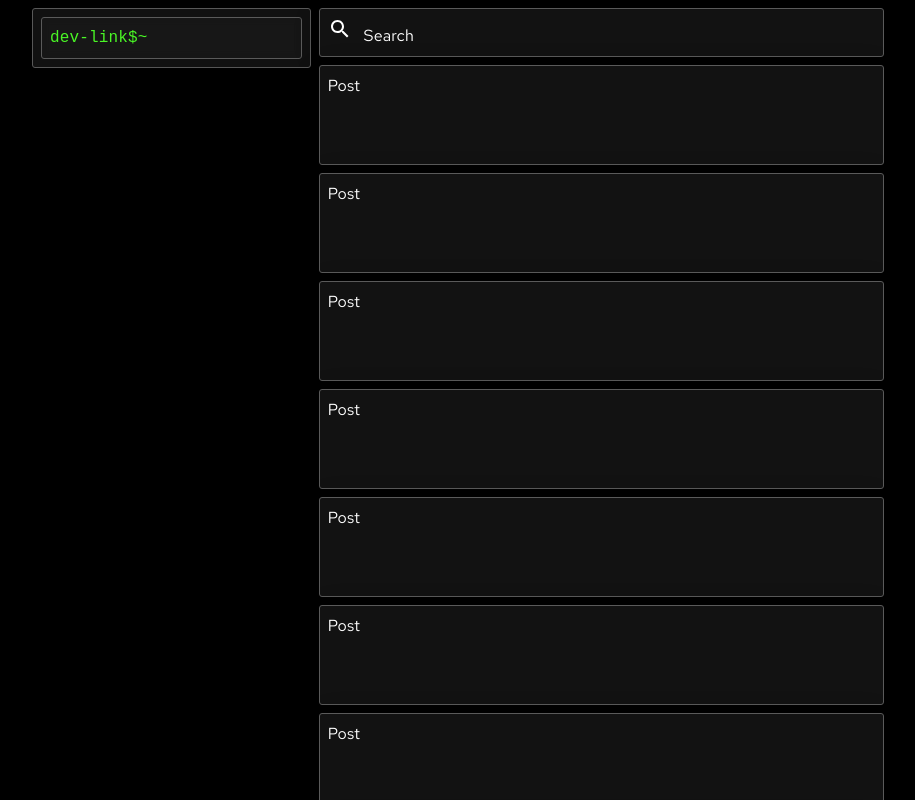
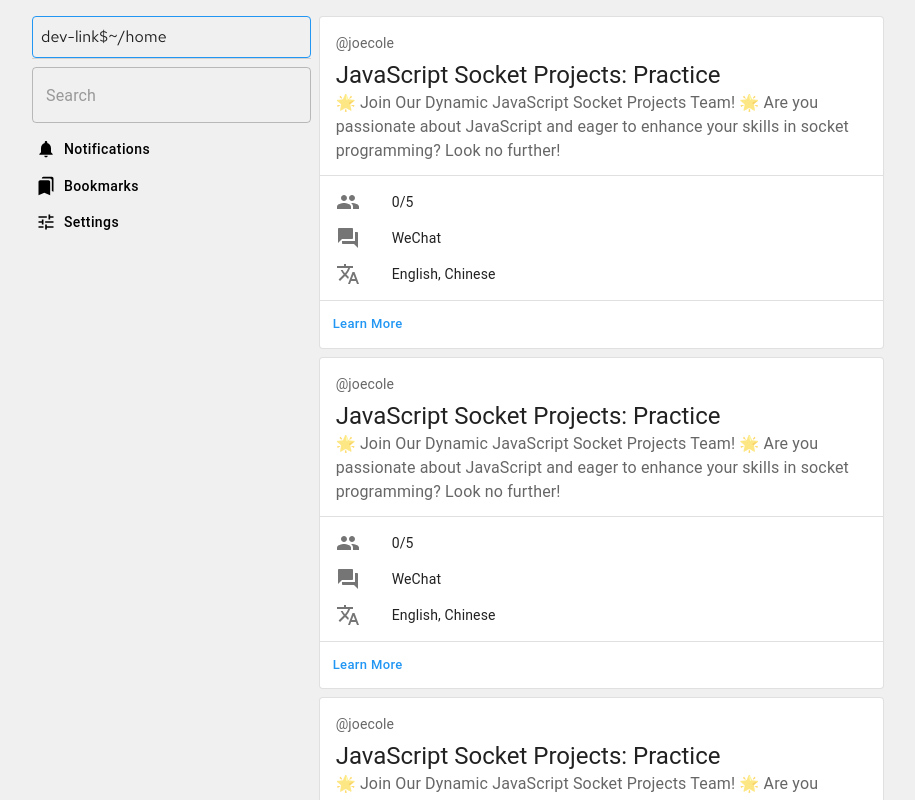
Before and after one commit to devnyxie/dev-link, a React (Vite) app in the folder apps/client/: page / in a window 1280 px wide. Shown: the top 800 px of the page, without its empty margins (182-1097 px from the left). Built offline with nearby package versions, Linux system fonts and the light colour scheme; a web font is replaced by a local one.

Commit message:
UI/UX Improvements

```diff
--- a/apps/client/src/App.tsx
+++ b/apps/client/src/App.tsx
@@ -5,34 +5,15 @@ import Box from "@mui/material/Box";
 import Paper from "@mui/material/Paper";
 import DemoPosts from "./components/DemoPosts";
 import SearchBar from "./components/SearchBar";
-// import List from "@mui/material/List";
-// import ListItem from "@mui/material/ListItem";
-// import ListItemButton from "@mui/material/ListItemButton";
-// import ListItemIcon from "@mui/material/ListItemIcon";
-// import ListItemText from "@mui/material/ListItemText";
-// import Divider from "@mui/material/Divider";
-// import InboxIcon from "@mui/icons-material/Inbox";
-// import DraftsIcon from "@mui/icons-material/Drafts";
+import Sidebar from "./components/Sidebar";
 
 function App() {
   return (
     <Container>
       <Grid container spacing={1}>
-        <Grid item xs={12} md={4}>
-          <div className="sticky-top pt-2">
-            <Box className="widget p-2" sx={{ borderColor: "secondary.main" }}>
-              <Box
-                className="widget p-2 text-monospace terminal-green"
-                sx={{ borderColor: "secondary.main" }}
-              >
-                dev-link$~
-              </Box>
-            </Box>
-          </div>
-        </Grid>
+        <Sidebar />
         <Grid item xs={12} md={8}>
-          <Box className="" sx={{ borderColor: "secondary.main" }}>
-            <SearchBar />
+          <Box className="pt-3" sx={{ borderColor: "secondary.main" }}>
             <DemoPosts />
           </Box>
         </Grid>
--- a/apps/client/src/components/DemoPosts.tsx
+++ b/apps/client/src/components/DemoPosts.tsx
@@ -1,25 +1,92 @@
-import { Box } from "@mui/material";
+import {
+  Avatar,
+  Box,
+  Button,
+  Card,
+  CardActions,
+  CardContent,
+  Divider,
+  List,
+  ListItem,
+  ListItemAvatar,
+  ListItemIcon,
+  ListItemText,
+  Typography,
+} from "@mui/material";
 import React from "react";
-
+import TranslateIcon from "@mui/icons-material/Translate";
+import ForumIcon from "@mui/icons-material/Forum";
+import GroupIcon from "@mui/icons-material/Group";
 function DemoPosts() {
+  const card = (
+    <React.Fragment>
+      <CardContent style={{ paddingBottom: 0 }}>
+        <Typography sx={{ fontSize: 14 }} color="text.secondary" gutterBottom>
+          @joecole
+        </Typography>
+        <Typography variant="h5" component="div">
+          JavaScript Socket Projects: Practice
+        </Typography>
+        <Typography sx={{ mb: 1.5 }} color="text.secondary">
+          🌟 Join Our Dynamic JavaScript Socket Projects Team! 🌟 Are you
+          passionate about JavaScript and eager to enhance your skills in socket
+          programming? Look no further!
+        </Typography>
+      </CardContent>
+      <Divider />
+      <CardContent style={{ padding: 0 }}>
+        <List dense={true}>
+          {["Capacity", "Communication", "Language"].map((itemName) => {
+            let Icon: JSX.Element | undefined;
+            let text: string | "...";
+            switch (itemName) {
+              case "Capacity":
+                Icon = <GroupIcon />;
+                text = "0/5";
+                break;
+              case "Communication":
+                Icon = <ForumIcon />;
+                text = "WeChat";
+                break;
+              case "Language":
+                Icon = <TranslateIcon />;
+                text = "English, Chinese";
+                break;
+              default:
+                text = "...";
+                break;
+            }
+            return (
+              <ListItem key={itemName}>
+                {Icon && <ListItemIcon>{Icon}</ListItemIcon>}
+                <ListItemText primary={text} />
+              </ListItem>
+            );
+          })}
+        </List>
+      </CardContent>
+      <Divider />
+      <CardActions>
+        <Button size="small" style={{ textTransform: "none" }}>
+          Learn More
+        </Button>
+      </CardActions>
+    </React.Fragment>
+  );
   const renderPosts = () => {
     const posts = [];
 
     for (let i = 0; i < 20; i++) {
       posts.push(
-        <Box
-          sx={{ borderColor: "secondary.main" }}
-          key={i}
-          style={{ height: "100px" }}
-          className="widget p-2 mb-2"
-        >
-          Post
-        </Box>
+        <Card variant="outlined" className="mb-2">
+          {card}
+        </Card>
       );
     }
 
     return posts;
   };
+
   return <>{renderPosts()}</>;
 }
 
--- a/apps/client/src/components/SearchBar.tsx
+++ b/apps/client/src/components/SearchBar.tsx
@@ -1,37 +1,76 @@
-import { Box } from "@mui/material";
+import { Box, InputAdornment } from "@mui/material";
 import React from "react";
-import NotificationsIcon from "@mui/icons-material/Notifications";
-import SearchIcon from "@mui/icons-material/Search";
+import { alpha, styled } from "@mui/material/styles";
+import TextField, { TextFieldProps } from "@mui/material/TextField";
+import { OutlinedInputProps } from "@mui/material/OutlinedInput";
+import { themeOptions } from "./Theme";
+
+export const RedditTextField = styled((props: TextFieldProps) => (
+  <TextField
+    InputProps={{ disableUnderline: true } as Partial<OutlinedInputProps>}
+    {...props}
+  />
+))(({ theme }) => ({
+  fieldset: {
+    borderColor: themeOptions.palette.primary.main,
+  },
+  "&:hover fieldset": {
+    //borderColor: "green!important" // works
+    borderColor: themeOptions.palette.primary.light + "!important", // doesnt work
+  },
+  "& .MuiFilledInput-root": {
+    overflow: "hidden",
+    borderRadius: 4,
+    backgroundColor: "transparent",
+    border: "1px solid ",
+    borderColor: theme.palette.mode === "light" ? "#E0E3E7" : "#2D3843",
+
+    transition: theme.transitions.create([
+      "border-color",
+      "background-color",
+      "box-shadow",
+    ]),
+    "&:hover": {
+      backgroundColor: theme.palette.mode === "light" ? "#F3F6F9" : "#1A2027",
+    },
+    "&.Mui-focused": {
+      backgroundColor: theme.palette.mode === "light" ? "#F3F6F9" : "#1A2027",
+    },
+  },
+}));
+
+//Styles for an input (disables the annoying hover border)
+const style = {
+  // fieldset: {
+  //   borderColor: themeOptions.palette.primary.main,
+  // },
+  "&:hover fieldset": {
+    borderColor: themeOptions.palette.primary.main + "!important", // doesnt work
+  },
+};
 
 function SearchBar() {
   return (
     <div
-      className="pt-2 pb-2"
+      className="pt-2 pb-2 "
       style={{
         zIndex: "2",
-        display: "flex",
-        alignItems: "center",
-        justifyContent: "start",
       }}
     >
-      <Box
-        className="widget p-2 w-100"
-        sx={{ borderColor: "secondary.main" }}
-        style={{ display: "inline-block" }}
-      >
-        <SearchIcon className="mr-2" /> Search
-      </Box>
-      {/* <Box
-        className="widget"
-        sx={{ borderColor: "secondary.main" }}
-        style={{
-          display: "inline-block",
-        }}
-      >
-        <NotificationsIcon
-          style={{ width: "25px", height: "auto", aspectRatio: "1/1" }}
-        />
-      </Box> */}
+      {/* <RedditTextField
+        label="Search"
+        // placeholder="Search"
+        className="w-100"
+        variant="filled"
+        style={{ marginTop: 0 }}
+      /> */}
+      <TextField
+        sx={style}
+        id="outlined-basic"
+        variant="outlined"
+        placeholder="Search"
+        className="w-100"
+      />
     </div>
   );
 }
--- /dev/null
+++ b/apps/client/src/components/Sidebar.tsx
@@ -0,0 +1,68 @@
+import {
+  Box,
+  Button,
+  ButtonGroup,
+  Divider,
+  Grid,
+  IconButton,
+  List,
+  ListItem,
+  ListItemButton,
+  ListItemIcon,
+  ListItemText,
+  TextField,
+} from "@mui/material";
+import React from "react";
+import NotificationsIcon from "@mui/icons-material/Notifications";
+import BookmarksIcon from "@mui/icons-material/Bookmarks";
+import TuneIcon from "@mui/icons-material/Tune";
+import SearchBar, { RedditTextField } from "./SearchBar";
+import { themeOptions } from "./Theme";
+
+function Sidebar() {
+  const buttons = [
+    { icon: <NotificationsIcon />, label: "Notifications" },
+    { icon: <BookmarksIcon />, label: "Bookmarks" },
+    { icon: <TuneIcon />, label: "Settings" },
+  ];
+
+  return (
+    <Grid item xs={12} md={4}>
+      <div className="sticky-top pt-3">
+        <Box className="" sx={{ border: "1px solid secondary" }}>
+          <Box
+            className="p-2"
+            sx={{
+              // border: "1px solid secondary",
+              // color: "white",
+              borderRadius: "4px",
+              border: `1px solid ${themeOptions.palette.primary.main}`,
+              // backgroundColor: themeOptions.palette.primary.dark,
+            }}
+          >
+            <span>dev-link$~/home</span>
+          </Box>
+
+          <Divider />
+
+          <SearchBar />
+          {/* --------------- */}
+          {buttons.map((button) => {
+            return (
+              <Button
+                className="w-100"
+                color="secondary"
+                startIcon={button.icon}
+                style={{ justifyContent: "start", textTransform: "none" }}
+              >
+                {button.label}
+              </Button>
+            );
+          })}
+        </Box>
+      </div>
+    </Grid>
+  );
+}
+
+export default Sidebar;
--- a/apps/client/src/components/Theme.tsx
+++ b/apps/client/src/components/Theme.tsx
@@ -1,17 +1,49 @@
 import { ThemeOptions, createTheme } from "@mui/material";
+
+const isDarkTheme = false;
 
 export const themeOptions = createTheme({
   palette: {
-    mode: "dark",
+    mode: isDarkTheme == true ? "dark" : "light",
     primary: {
-      main: "#ffffff",
+      main: "#2196F3", // Main shade of blue
+      dark: "#1565C0", // Darker shade of blue
+      light: "#64B5F6", // Lighter shade of blue
+      contrastText: "#2196F3",
     },
-    secondary: {
-      main: "#5a5a5a",
+    secondary: isDarkTheme
+      ? {
+          main: "#ffffff", // Main shade of blue
+        }
+      : {
+          main: "#000000", // Main shade of blue
+        },
+    background: isDarkTheme
+      ? {
+          default: "#121212", // Dark theme default background color
+          paper: "#1E1E1E", // Dark theme paper background color
+        }
+      : {
+          default: "#f0f0f0", // Light theme default background color
+          paper: "#ffffff", // Light theme paper background color
+        },
+  },
+
+  components: {
+    MuiOutlinedInput: {
+      styleOverrides: {
+        root: {
+          "&.Mui-focused .MuiOutlinedInput-notchedOutline": {
+            borderWidth: "1px", // Set the desired border width for focused state
+          },
+        },
+      },
     },
-    background: {
-      default: "#000000",
-      paper: "rgba(24,24,24,0.7)",
+    MuiButtonBase: {
+      defaultProps: {
+        // The props to change the default for.
+        disableRipple: true, // No more ripple, on the whole application 💣!
+      },
     },
   },
 });
--- a/apps/client/src/css/default.css
+++ b/apps/client/src/css/default.css
@@ -1,4 +1,8 @@
 /* Margin (start)*/
+.m-0 {
+  margin: 0;
+}
+
 .m-1 {
   margin: 0.25rem;
 }
@@ -79,6 +83,10 @@
   margin-top: 3rem;
 }
 
+.mb-0 {
+  margin-bottom: 0;
+}
+
 .mb-1 {
   margin-bottom: 0.25rem;
 }
@@ -101,6 +109,10 @@
 /* Margin (end)*/
 
 /* Padding (start)*/
+.p-0 {
+  padding: 0 !important;
+}
+
 .p-1 {
   padding: 0.25rem;
 }
@@ -180,6 +192,10 @@
   padding-top: 3rem;
 }
 
+.pb-0 {
+  padding-bottom: 0;
+}
+
 .pb-1 {
   padding-bottom: 0.25rem;
 }
@@ -218,3 +234,16 @@
 .terminal-green {
   color: #4af626;
 }
+
+/* Flex */
+.d-flex {
+  display: flex;
+}
+
+.justify-content-center {
+  justify-content: center;
+}
+
+.align-items-center {
+  align-items: center;
+}
--- a/apps/client/src/css/index.css
+++ b/apps/client/src/css/index.css
@@ -12,6 +12,10 @@
   text-rendering: optimizeLegibility;
   -webkit-font-smoothing: antialiased;
   -moz-osx-font-smoothing: grayscale;
+}
+
+html {
+  scroll-behavior: smooth;
 }
 
 .text-monospace {
@@ -34,3 +38,17 @@
   position: sticky;
   top: 0;
 }
+
+/* .MuiFormControl-root.MuiTextField-root:hover {
+  border-color: transparent;
+}
+
+.MuiFormControl-root.MuiTextField-root:hover {
+  border-width: 1px;
+  border-color: transparent;
+} */
+
+.css-152n16g-MuiInputBase-root-MuiOutlinedInput-root:hover
+  .MuiOutlinedInput-notchedOutline {
+  /* border-color: gray !important; */
+}
```
Also changed, not shown: apps/client/src/components/ThemeToggler.tsx (added).
